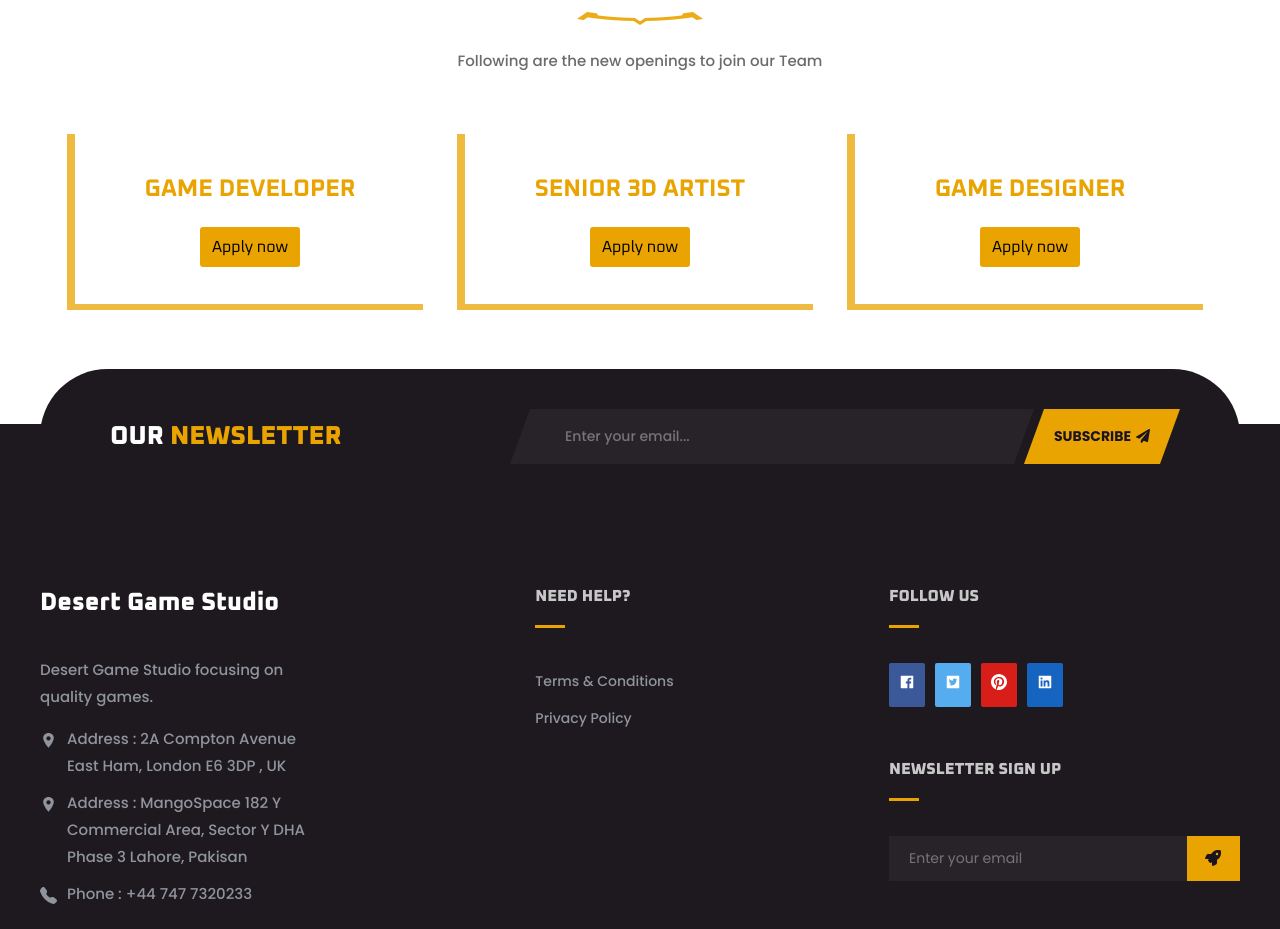
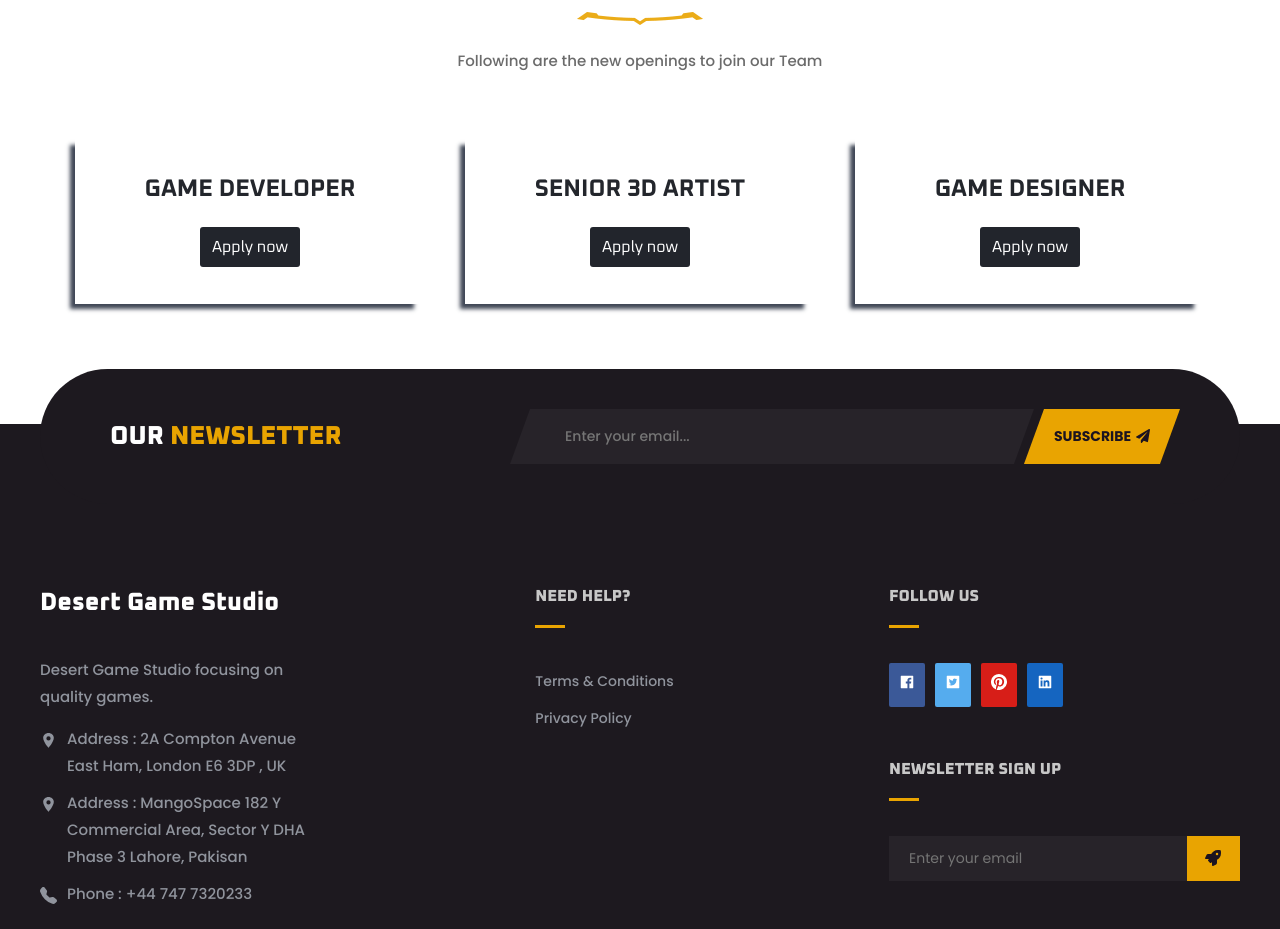
Before and after one commit to AkaAbdullah/gameDesertReact, a React (Create React App) app: page / in a window 1280 px wide. Shown: the part 2720-3649 px from the top of the page. Built offline with nearby package versions, Linux system fonts and the light colour scheme.

Commit message:
coclorsChanged

```diff
--- a/src/index.css
+++ b/src/index.css
@@ -16,19 +16,20 @@
   gap: 20px;
   width: 350px;
   height: 170px;
-  box-shadow: -5px 3px 0px 3px rgba(233, 164, 1, 0.75);
-  -webkit-box-shadow: -5px 3px 0px 3px rgba(233, 164, 1, 0.75);
-  -moz-box-shadow: -5px 3px 0px 3px rgba(233, 164, 1, 0.75);
+  box-shadow: -8px 8px 4px -3px rgba(31,39,56,0.85);
+-webkit-box-shadow: -8px 8px 4px -3px rgba(31,39,56,0.85);
+-moz-box-shadow: -8px 8px 4px -3px rgba(31,39,56,0.85);
 }
 .carrier-title {
-  color: #e9a401;
+  color: hsla(222, 18%, 11%, 0.95);
   font-weight: 700;
   font-family: "Oxanium", cursive;
 }
 .apply-btn {
-  background: #e9a401;
+  background: hsla(222, 18%, 11%, 0.95);
   width: 100px;
   height: 40px;
+  color: #fff;
   border-radius: 3px;
   font-family: "Oxanium", cursive;
 }
```
